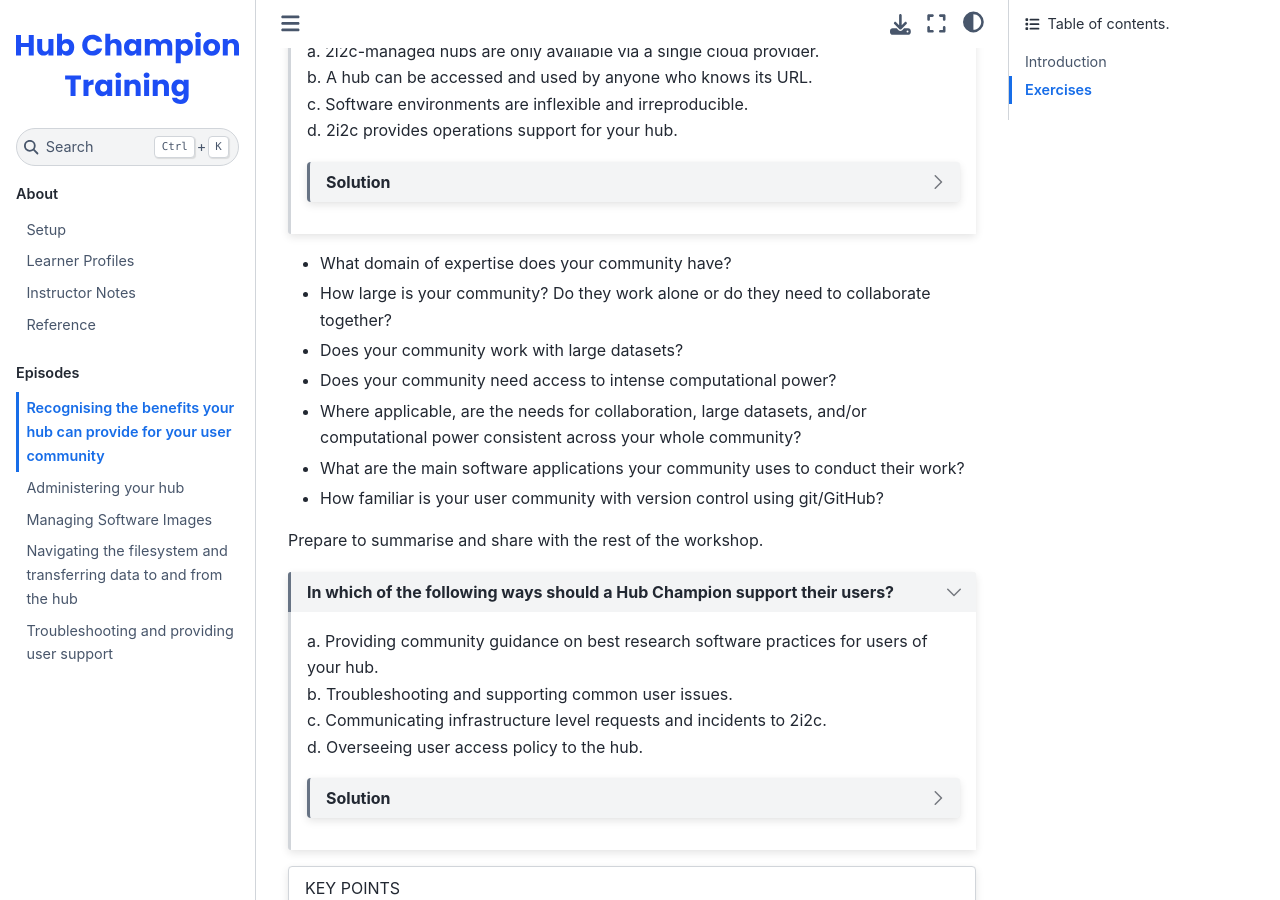
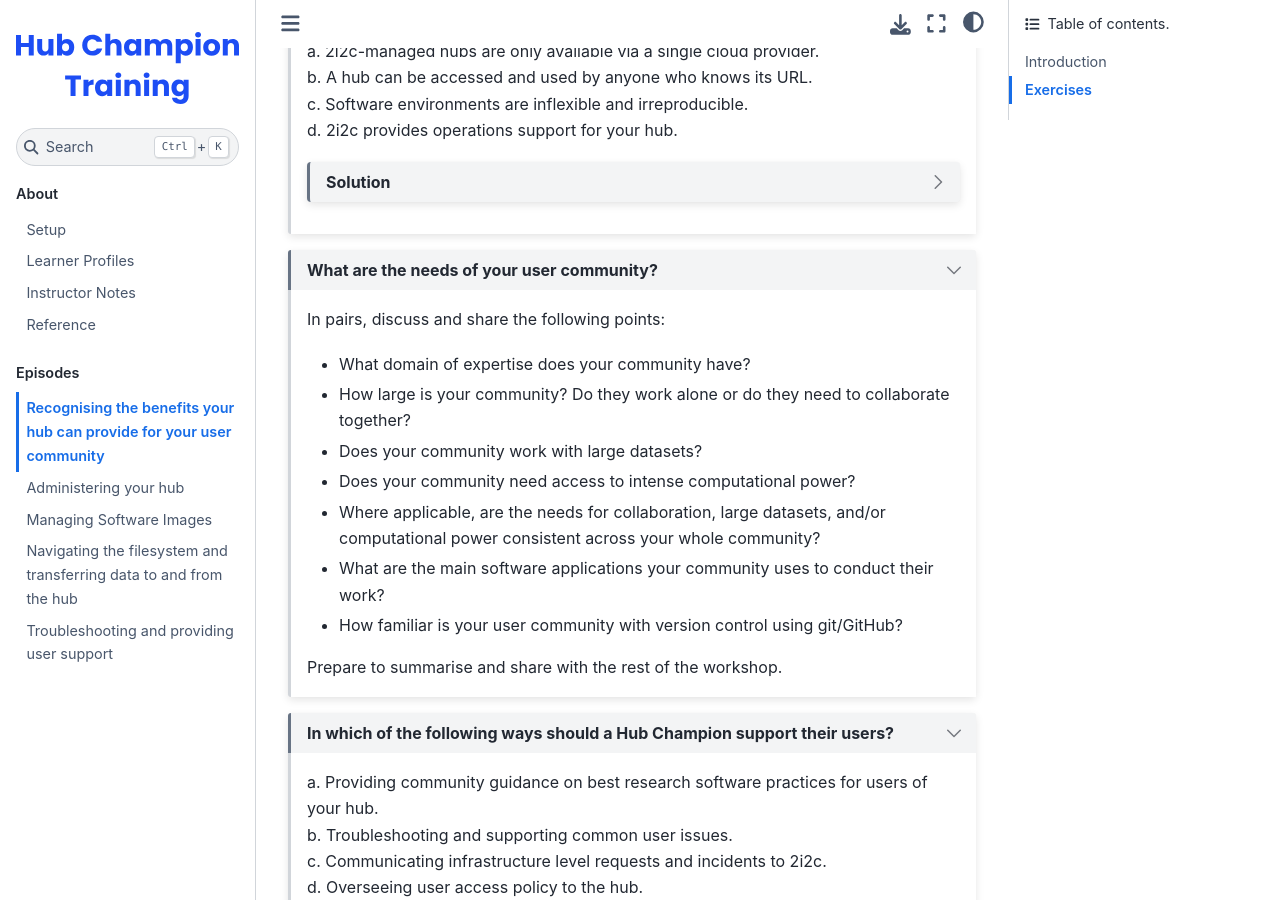
Before and after one commit to czi-catalystproject/hub-champion-training, a Jupyter Book: the page built from episodes/introduction.md, in a window 1280 px wide and 900 px high, scrolled down 1297 px. Built offline with Jupyter Book 1.0.4 settings and Sphinx 7.4.7 and the Sphinx Book theme 1.1.4, drawn with Linux system fonts in a browser that asks for light colours; nearby versions of some CDN libraries.

Commit message:
Fix formatting

```diff
--- a/episodes/introduction.md
+++ b/episodes/introduction.md
@@ -58,6 +58,10 @@ d. True – 2i2c engineers maintain service availability, uptime and operational
 
 ::::
 
+:::{dropdown} What are the needs of your user community?
+:open:
+
+In pairs, discuss and share the following points:
 - What domain of expertise does your community have?
 - How large is your community? Do they work alone or do they need to collaborate together?
 - Does your community work with large datasets?
```
